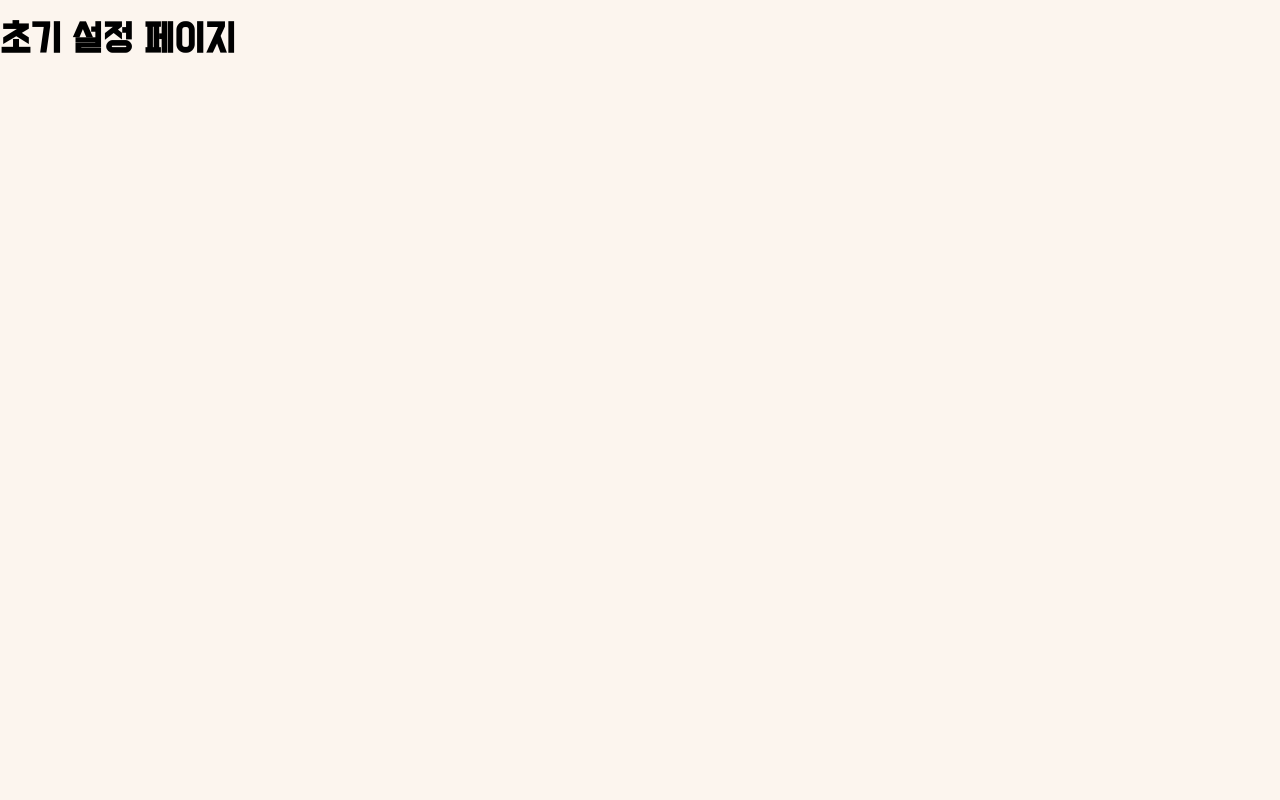
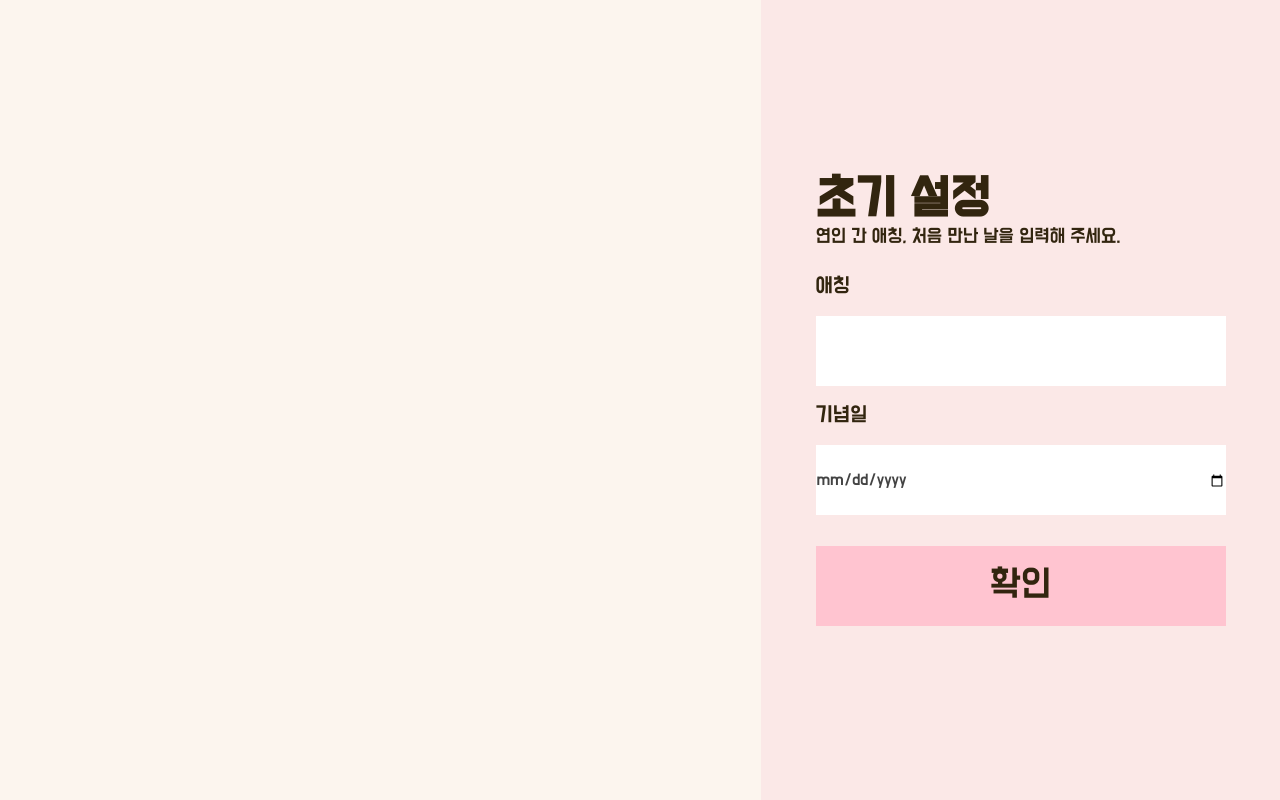
Before and after one commit to Stageus/blossom-react, a React (Create React App) app: page /setup in a window 1280 px wide. Built offline with nearby package versions, Linux system fonts and the light colour scheme.

Commit message:
Feat: 초기 설정 기능 및 페이지 구현

```diff
--- a/src/components/Setting/SetupForm.js
+++ b/src/components/Setting/SetupForm.js
@@ -1,5 +1,93 @@
 import React, { useState, useEffect, useRef } from "react";
+import { useNavigate } from "react-router-dom";
 
-const SetupForm = () => {};
+// ===== styles import =====
+import FlexBox from "../../styles/FlexStyle";
+import { Button } from "../../styles/ButtonStyle";
+
+// ===== utils import =====
+import { isNicknameValid } from "../../utils/validation";
+
+// ===== components import =====
+import InputField from "../Common/InputField";
+import ErrorMessage from "../Common/ErrorMessage";
+import AlertModal from "../Modal/AlertModal";
+
+// ===== component =====
+const SetupForm = () => {
+  // === ref ===
+  const nicknameRef = useRef("");
+  const firstDayRef = useRef("");
+
+  // === state ===
+  const [setupError, setSetupError] = useState(false);
+  const [tokenErrorModalOpen, setTokenErrorModalOpen] = useState(false);
+
+  // === navigate ===
+  const navigate = useNavigate();
+
+  useEffect(() => {
+    // 초기 설정 성공 시, 메인 페이지로 이동
+    // 초기 설정 실패 시, Error Message 출력
+  }, []);
+
+  const handleClickSettingButton = () => {
+    const nickname = nicknameRef.current.value;
+    const firstDay = firstDayRef.current.value;
+
+    // 애칭, 기념일 유효성 검사
+    if (!isNicknameValid(nickname) || firstDay.trim() === "") {
+      setSetupError("애칭 혹은 기념일을 확인해 주세요.");
+    } else {
+      // 초기 설정 API 호출 코드
+      const status = 200;
+
+      if (status === 400) {
+        setSetupError("애칭 혹은 기념일을 확인해 주세요.");
+      } else if (status === 401) {
+        setSetupError("");
+        setTokenErrorModalOpen(true);
+      } else if (status === 404) {
+        setSetupError("매칭이 필요합니다.");
+        // 매칭 페이지로 이동
+      } else if (status === 409) {
+        setSetupError("연인과의 정보가 이미 존재합니다.");
+        // 메인 페이지로 이동?
+      } else {
+        navigate("/");
+      }
+    }
+  };
+
+  return (
+    <>
+      {tokenErrorModalOpen && (
+        <AlertModal message="로그인이 필요합니다." setIsOpen={setTokenErrorModalOpen} />
+      )}
+
+      <FlexBox $dir="col" $row="between" $width="25.625rem" $height="15rem">
+        <InputField hasLabel="true" labelMessage="애칭" fontSize="18px" inputRef={nicknameRef} />
+        <InputField
+          hasLabel="true"
+          labelMessage="기념일"
+          fontSize="18px"
+          type="date"
+          inputRef={firstDayRef}
+        />
+
+        {setupError && <ErrorMessage message={setupError} />}
+      </FlexBox>
+
+      <Button
+        $width="25.625rem"
+        $height="5rem"
+        $margin="30px 0 0 0"
+        onClick={handleClickSettingButton}
+      >
+        확인
+      </Button>
+    </>
+  );
+};
 
 export default SetupForm;
--- a/src/pages/Setup.js
+++ b/src/pages/Setup.js
@@ -1,7 +1,34 @@
 import React from "react";
 
+// ===== stlyes import =====
+import FlexBox from "../styles/FlexStyle";
+import P, { H1 } from "../styles/TextStyle";
+
+// ===== components import =====
+import SetupForm from "../components/Setting/SetupForm";
+
 const Setup = () => {
-  return <h1>초기 설정 페이지</h1>;
+  return (
+    <FlexBox $row="end" $width="100%">
+      <FlexBox
+        $dir="col"
+        $row="center"
+        $col="center"
+        $width="32.438rem"
+        $height="100vh;"
+        $backgroundColor="#FBE8E7"
+      >
+        {/* 초기 설정 Header */}
+        <FlexBox $dir="col" $width="25.625rem" $margin="0 0 30px 0">
+          <H1>초기 설정</H1>
+          <P $fontSize="16px">연인 간 애칭, 처음 만난 날을 입력해 주세요.</P>
+        </FlexBox>
+
+        {/* 초기 설정 Form */}
+        <SetupForm />
+      </FlexBox>
+    </FlexBox>
+  );
 };
 
 export default Setup;
```
